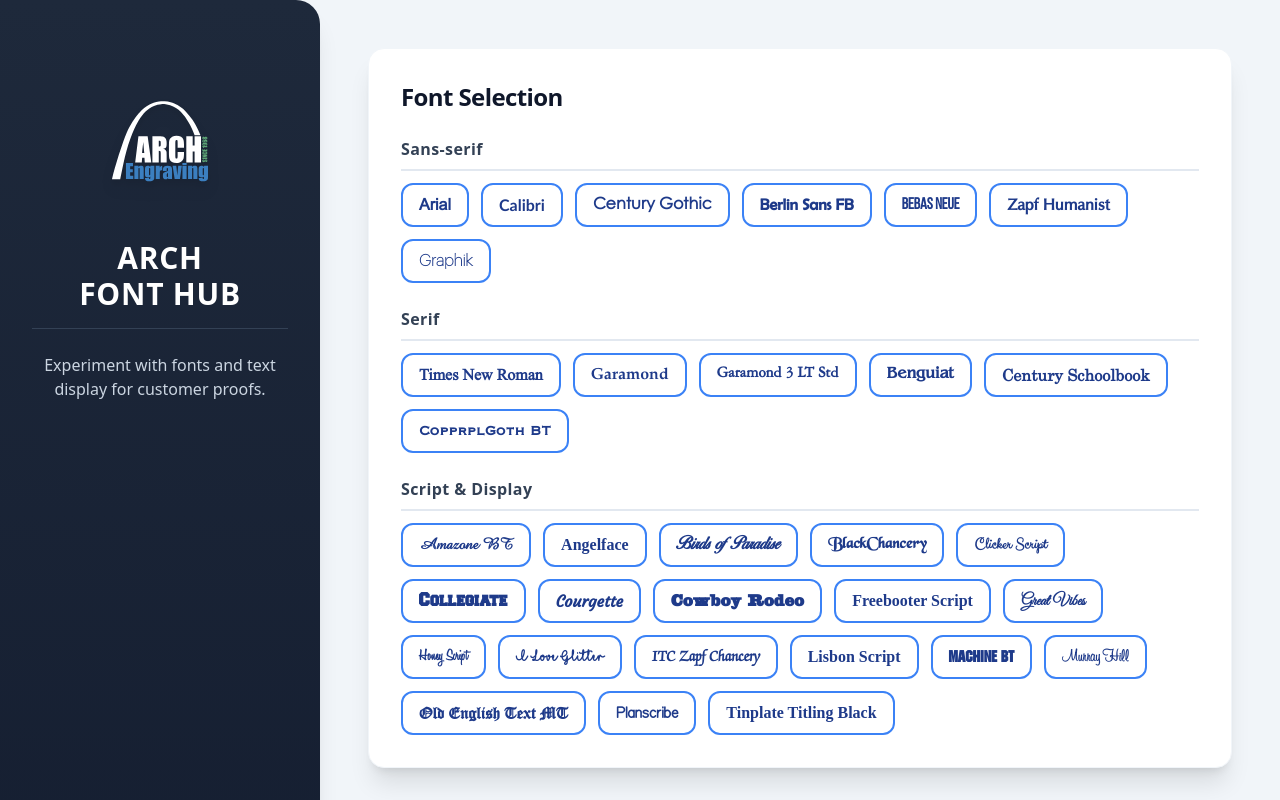
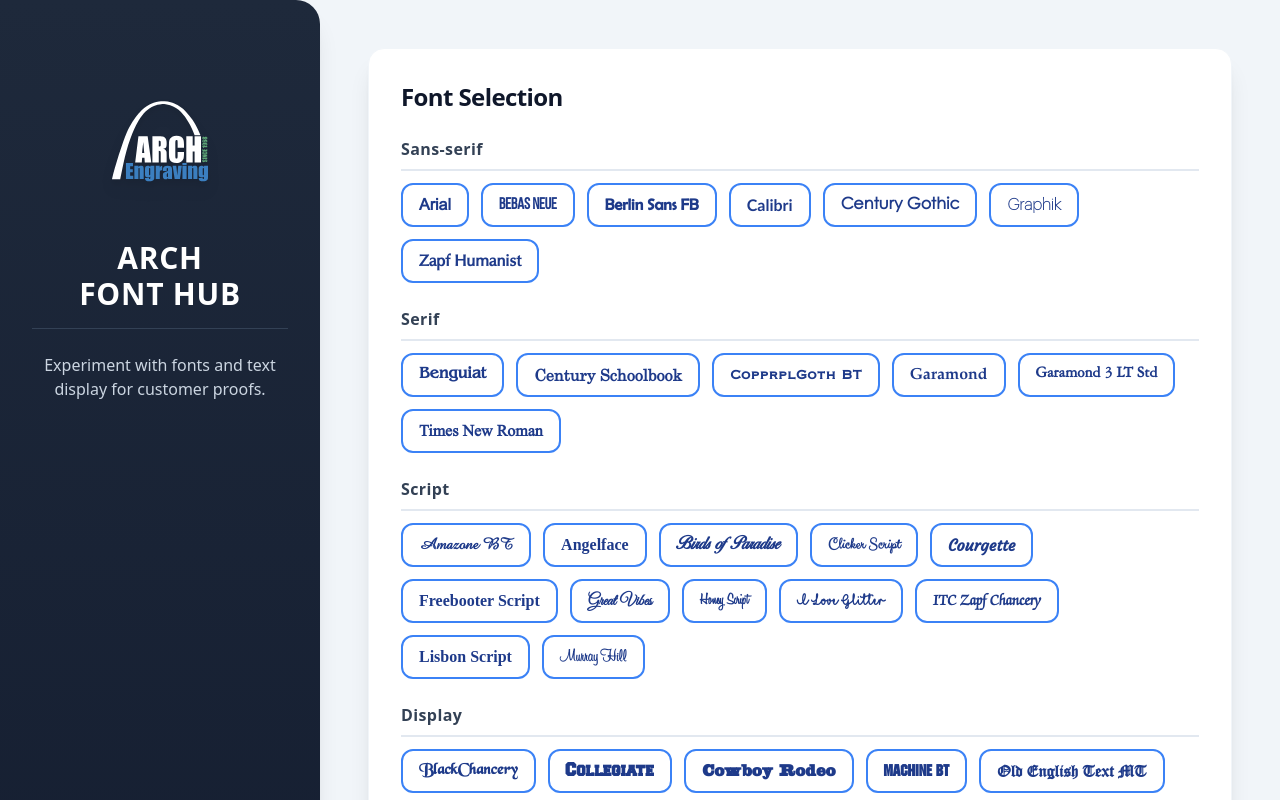
Before and after one commit to Arch-Tom/archfonthub, a React (Vite) app: page / in a window 1280 px wide. Shown: the top 800 px of the page. Built offline with nearby package versions, Linux system fonts and the light colour scheme; a web font is replaced by a local one.

Commit message:
Recategorize fonts and split script and display into their own sections

```diff
--- a/src/App.jsx
+++ b/src/App.jsx
@@ -24,46 +24,48 @@ const App = () => {
     const WORKER_URL = "https://customerfontselection-worker.tom-4a9.workers.dev";
     const DEFAULT_TEXT_PLACEHOLDER = 'Type your text here...';
 
-    // --- FONT LIBRARY SYNCHRONIZED WITH PostScriptFontList.txt ---
+    // --- FONT LIBRARY RE-CATEGORIZED AND SORTED ---
     const fontLibrary = {
         'Sans-serif': [
             { name: 'Arial', styles: { regular: 'ArialMT', bold: 'Arial-BoldMT', italic: 'Arial-ItalicMT', boldItalic: 'Arial-BoldItalicMT' } },
+            { name: 'Bebas Neue', styles: { regular: 'BebasNeue-Regular', bold: 'BebasNeue-Bold' } },
+            { name: 'Berlin Sans FB', styles: { regular: 'BerlinSansFB-Reg', bold: 'BerlinSansFB-Bold' } },
             { name: 'Calibri', styles: { regular: 'Calibri', bold: 'Calibri-Bold', italic: 'Calibri-Italic' } },
             { name: 'Century Gothic', styles: { regular: 'CenturyGothicPaneuropean', bold: 'CenturyGothicPaneuropean-Bold', boldItalic: 'CenturyGothicPaneuropean-BoldItalic' } },
-            { name: 'Berlin Sans FB', styles: { regular: 'BerlinSansFB-Reg', bold: 'BerlinSansFB-Bold' } },
-            { name: 'Bebas Neue', styles: { regular: 'BebasNeue-Regular', bold: 'BebasNeue-Bold' } },
+            { name: 'Graphik', styles: { thin: 'Graphik-Thin', regular: 'Graphik-Regular', medium: 'Graphik-Medium', semibold: 'Graphik-Semibold' } },
             { name: 'Zapf Humanist', styles: { demi: 'ZapfHumanist601BT-Demi' } },
-            { name: 'Graphik', styles: { thin: 'Graphik-Thin', regular: 'Graphik-Regular', medium: 'Graphik-Medium', semibold: 'Graphik-Semibold' } },
         ],
         'Serif': [
-            { name: 'Times New Roman', styles: { regular: 'TimesNewRomanPSMT', bold: 'TimesNewRomanPS-BoldMT', italic: 'TimesNewRomanPS-ItalicMT', boldItalic: 'TimesNewRomanPS-BoldItalicMT' } },
-            { name: 'Garamond', styles: { regular: 'Garamond' } },
-            { name: 'Garamond 3 LT Std', styles: { regular: 'Garamond3LTStd', bold: 'Garamond3LTStd-Bold', italic: 'Garamond3LTStd-Italic', boldItalic: 'Garamond3LTStd-BoldItalic' } },
             { name: 'Benguiat', styles: { regular: 'Benguiat', bold: 'BenguiatITCbyBT-Bold', italic: 'BenguiatITCbyBT-BookItalic' } },
             { name: 'Century Schoolbook', styles: { regular: 'CenturySchoolbook', bold: 'CenturySchoolbook-Bold', boldItalic: 'CenturySchoolbook-BoldItalic' } },
             { name: 'CopprplGoth BT', styles: { regular: 'CopperplateGothicBT-Roman' } },
+            { name: 'Garamond', styles: { regular: 'Garamond' } },
+            { name: 'Garamond 3 LT Std', styles: { regular: 'Garamond3LTStd', bold: 'Garamond3LTStd-Bold', italic: 'Garamond3LTStd-Italic', boldItalic: 'Garamond3LTStd-BoldItalic' } },
+            { name: 'Times New Roman', styles: { regular: 'TimesNewRomanPSMT', bold: 'TimesNewRomanPS-BoldMT', italic: 'TimesNewRomanPS-ItalicMT', boldItalic: 'TimesNewRomanPS-BoldItalicMT' } },
         ],
-        'Script & Display': [
+        'Script': [
             { name: 'Amazone BT', styles: { regular: 'AmazoneBT-Regular' } },
             { name: 'Angelface', styles: { regular: 'Angelface' } },
             { name: 'Birds of Paradise', styles: { regular: 'BirdsofParadise-PersonaluseOnly' } },
-            { name: 'BlackChancery', styles: { regular: 'BlackChancery' } },
             { name: 'Clicker Script', styles: { regular: 'ClickerScript-Regular' } },
-            { name: 'Collegiate', styles: { black: 'CollegiateBlackFLF', outline: 'CollegiateOutlineFLF' } },
             { name: 'Courgette', styles: { regular: 'Courgette-Regular' } },
-            { name: 'Cowboy Rodeo', styles: { regular: 'CowboyRodeoW01-Regular' } },
             { name: 'Freebooter Script', styles: { regular: 'FreebooterScript' } },
             { name: 'Great Vibes', styles: { regular: 'GreatVibes-Regular' } },
             { name: 'Honey Script', styles: { light: 'HoneyScript-Light', semiBold: 'HoneyScript-SemiBold' } },
             { name: 'I Love Glitter', styles: { regular: 'ILoveGlitter' } },
             { name: 'ITC Zapf Chancery', styles: { regular: 'ZapfChancery-Roman' } },
             { name: 'Lisbon Script', styles: { regular: 'LisbonScript-Regular' } },
+            { name: 'Murray Hill', styles: { regular: 'MurrayHill' } },
+        ],
+        'Display': [
+            { name: 'BlackChancery', styles: { regular: 'BlackChancery' } },
+            { name: 'Collegiate', styles: { black: 'CollegiateBlackFLF', outline: 'CollegiateOutlineFLF' } },
+            { name: 'Cowboy Rodeo', styles: { regular: 'CowboyRodeoW01-Regular' } },
             { name: 'Machine BT', styles: { regular: 'MachineITCbyBT-Regular' } },
-            { name: 'Murray Hill', styles: { regular: 'MurrayHill' } },
             { name: 'Old English Text MT', styles: { regular: 'OldEnglishTextMT' } },
             { name: 'Planscribe', styles: { regular: 'PlanscribeNFW01-Regular' } },
             { name: 'Tinplate Titling Black', styles: { regular: 'TinplateTitlingBlack' } },
-        ],
+        ]
     };
 
     const [selectedFonts, setSelectedFonts] = useState([]);
```
